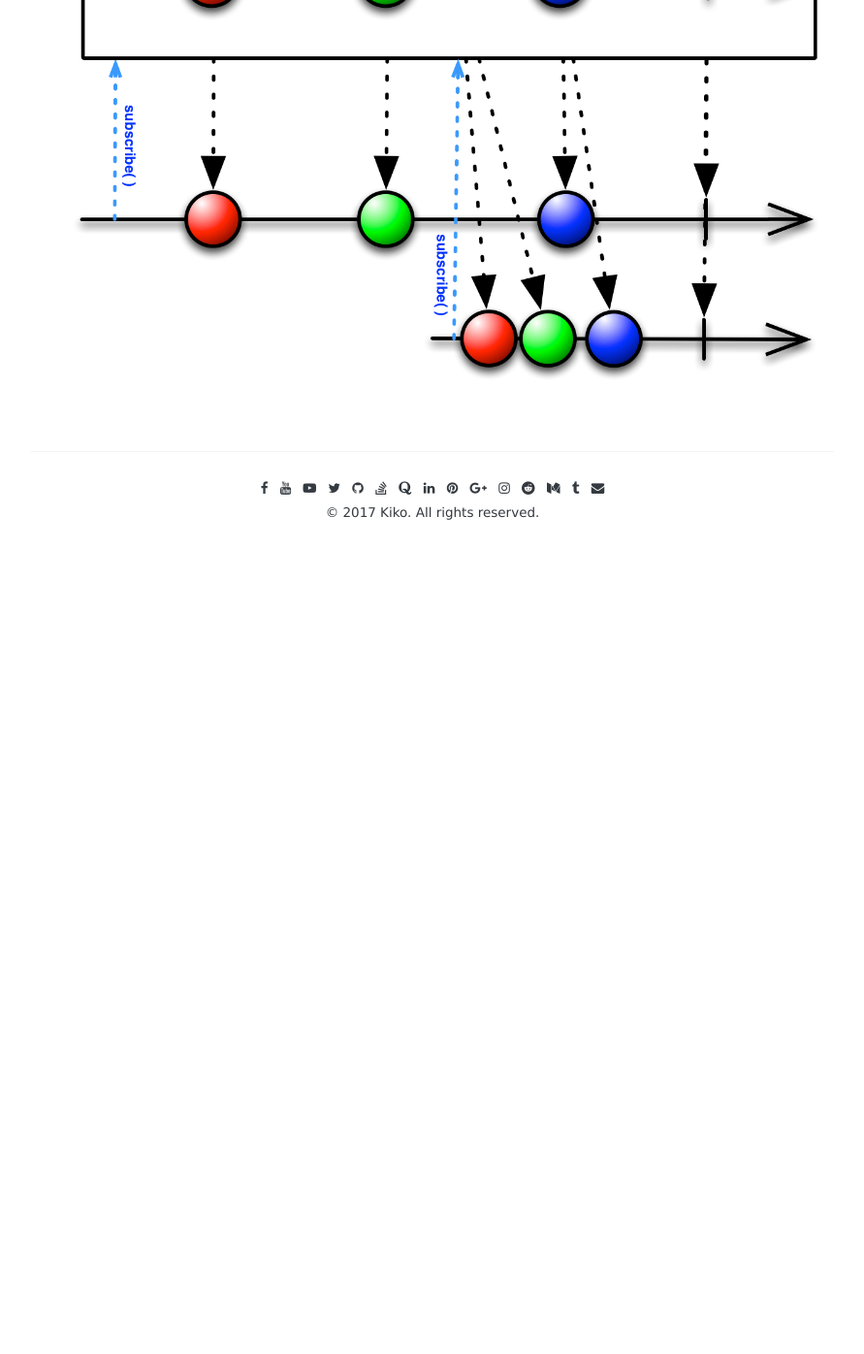
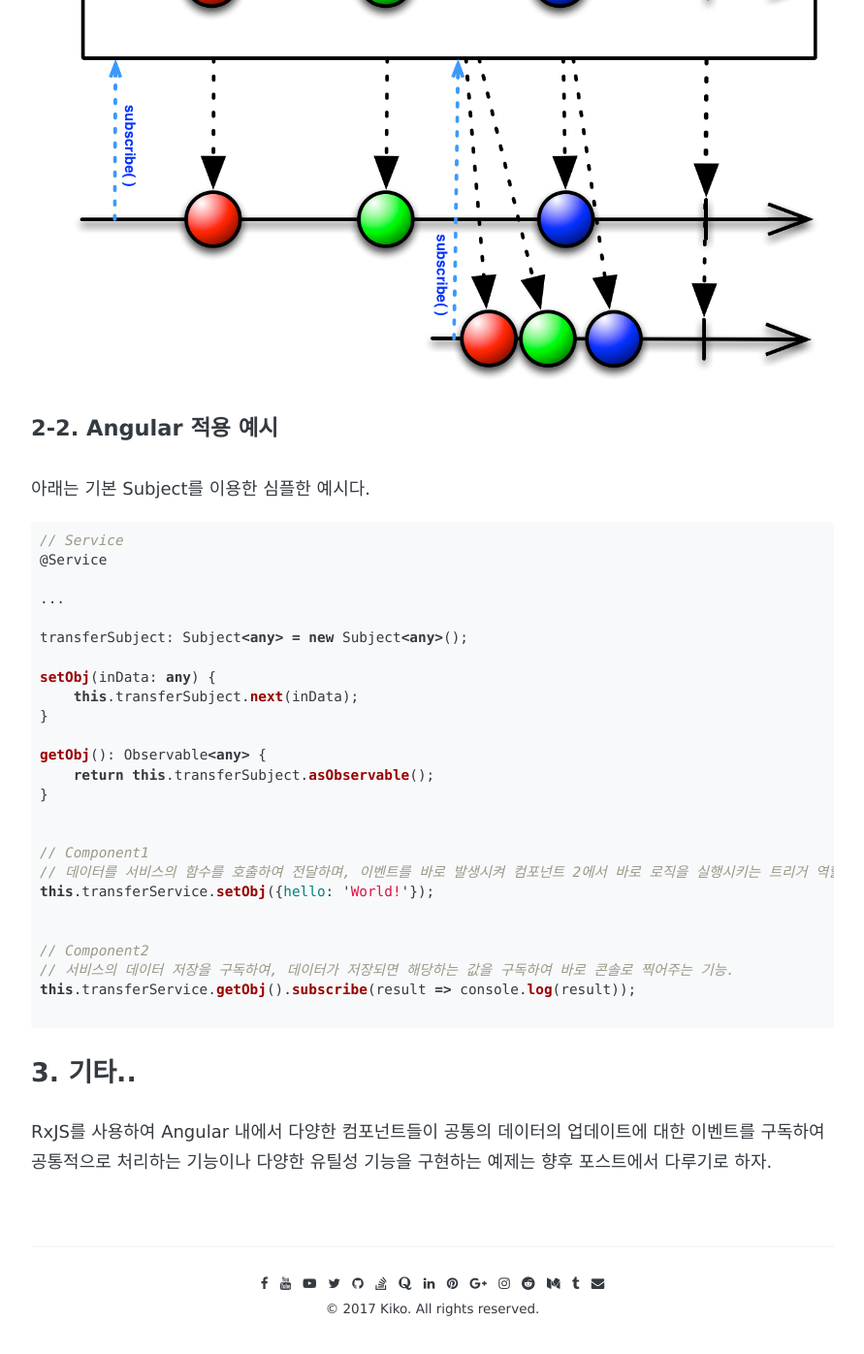
Before and after one commit to SmileBin/SmileBin.github.io, a Jekyll site: the page built from _posts/2018-03-16-rxjs-intro.md, in a window 1280 px wide and 1400 px high, scrolled down 6075 px. Shown: the top 1396 px of the window at 97% size, without its empty margins (194-1085 px from the left). Built offline with Jekyll 4.4.1, drawn with Linux system fonts in a browser that asks for light colours; some web fonts are replaced; comment, search, counter and statistics services are not loaded; before the commit the page ends 6705 px from its top, so only the background shows below that.

Commit message:
추가작업

````diff
--- a/_posts/2018-03-16-rxjs-intro.md
+++ b/_posts/2018-03-16-rxjs-intro.md
@@ -133,3 +133,37 @@ PublishSubject는 subscribe 전의 이벤트는 emit하지 않습니다. subscri
 - ReplaySubject
 ReplaySubject는 미리 정해진 사이즈 만큼 가장 최근의 이벤트를 새로운 Subscriber에게 전달한다.
 ![ReplaySubject](https://smilebin.github.io/images/S.ReplaySubject.png)
+
+
+#### 2-2. Angular 적용 예시
+아래는 기본 Subject를 이용한 심플한 예시다.
+```ts
+// Service
+@Service
+
+...
+
+transferSubject: Subject<any> = new Subject<any>();
+
+setObj(inData: any) {
+    this.transferSubject.next(inData);
+}
+
+getObj(): Observable<any> {
+    return this.transferSubject.asObservable();
+}
+
+
+// Component1
+// 데이터를 서비스의 함수를 호출하여 전달하며, 이벤트를 바로 발생시켜 컴포넌트 2에서 바로 로직을 실행시키는 트리거 역할을 해줌
+this.transferService.setObj({hello: 'World!'});
+
+
+// Component2
+// 서비스의 데이터 저장을 구독하여, 데이터가 저장되면 해당하는 값을 구독하여 바로 콘솔로 찍어주는 기능.
+this.transferService.getObj().subscribe(result => console.log(result));
+
+```
+
+### 3. 기타..
+RxJS를 사용하여 Angular 내에서 다양한 컴포넌트들이 공통의 데이터의 업데이트에 대한 이벤트를 구독하여 공통적으로 처리하는 기능이나 다양한 유틸성 기능을 구현하는 예제는 향후 포스트에서 다루기로 하자.
````
